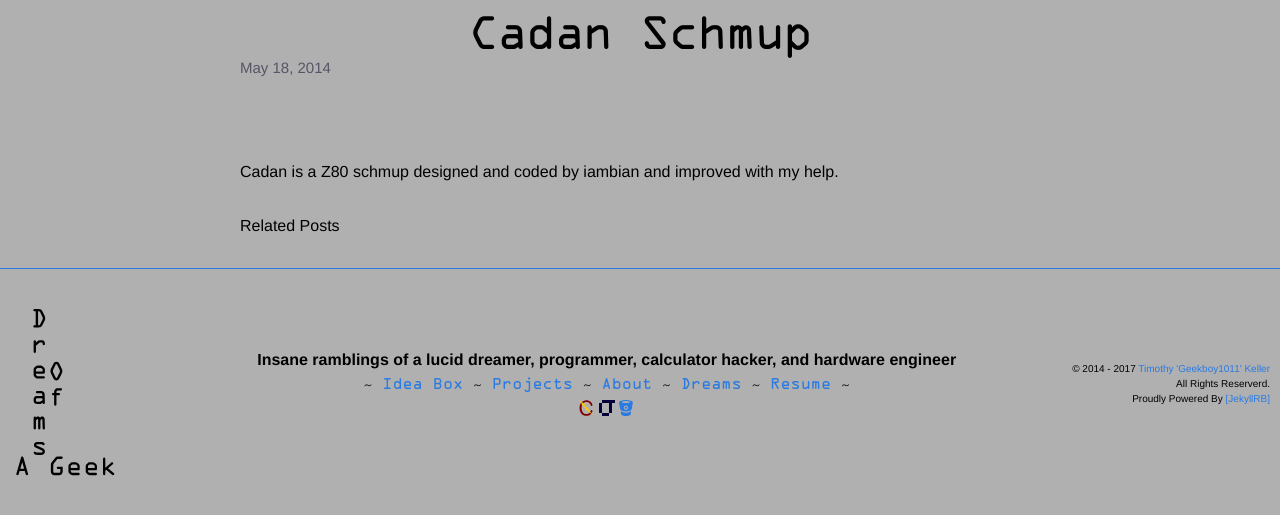
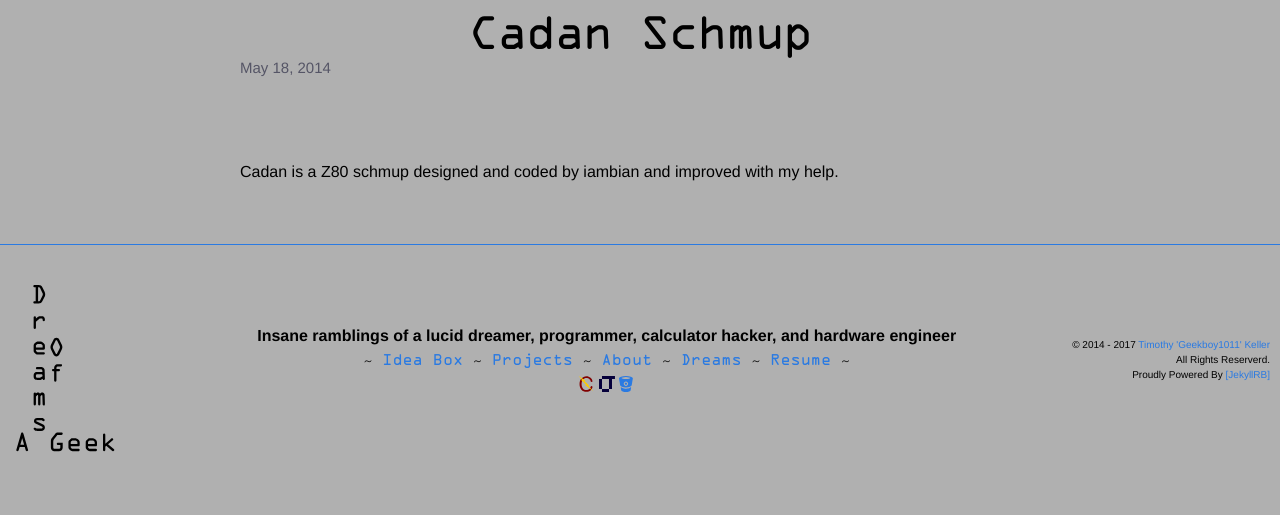
Before and after one commit to geekbozu/geekbozu.github.io, a Jekyll site: the page built from Projects/_posts/2014-5-18-Cadan.md, in a window 1280 px wide. Shown: the top 515 px of the page. Built offline with Jekyll 4.4.1, drawn with Linux system fonts in a browser that asks for light colours.

Commit message:
update some stuff

```diff
--- a/_config.yml
+++ b/_config.yml
@@ -3,8 +3,7 @@
 email: geekboy1011 at gmail dot com
 description: "Insane ramblings of a lucid dreamer, programmer, calculator hacker, and hardware engineer"
 baseurl: ""
-url: "http://blog.keepdream.in"
-destination: /var/www/blog.keepdream.in/
+url: "http://www.keepdream.in"
 timezone: America/New_York
 bitbucket: Geekboy1011
 twitter: Geekbozu
--- a/_layouts/default.html
+++ b/_layouts/default.html
@@ -9,7 +9,7 @@
 
     <div class="page-content">
       <div class="wrap">
-      {{ content | BadWordRem }}
+      {{ content }}
       </div>
     </div>
 
--- a/_layouts/project.html
+++ b/_layouts/project.html
@@ -6,14 +6,27 @@
   <article class="post-content">
   {{ content }}
   </article>
+  {% assign dowehaveposts = false %}
+  {% for post in site.posts %}
+        {% if post.tags contains page.related %}
+           {% assign dowehaveposts = true %}
+        {% endif  %}
+  {% endfor %}
+
+  {% if dowehaveposts %}
   <p>Related Posts</p>
-  <ul>
-    {% for post in site.post.SilverLinkClone %}
+  {% endif %}
+
+   <ul>
+
+    {% for post in site.posts %}
+        {% if post.tags contains page.related %}
     <li>
         <span class="post-date">{{ post.date | date: "%b %-d, %Y" }}</span>
         <a class="post-link" href="{{ post.url | prepend: site.baseurl }}">{{ post.title }}</a>
     </li>
-    {% endfor %}
+    {% endif %}
+  {% endfor %}
 
   </ul>
 </div>
```
Also changed, not shown: _layouts/2014-7-1-ScoggerAlike.md (deleted, +0 -8 lines), 1 other file.
